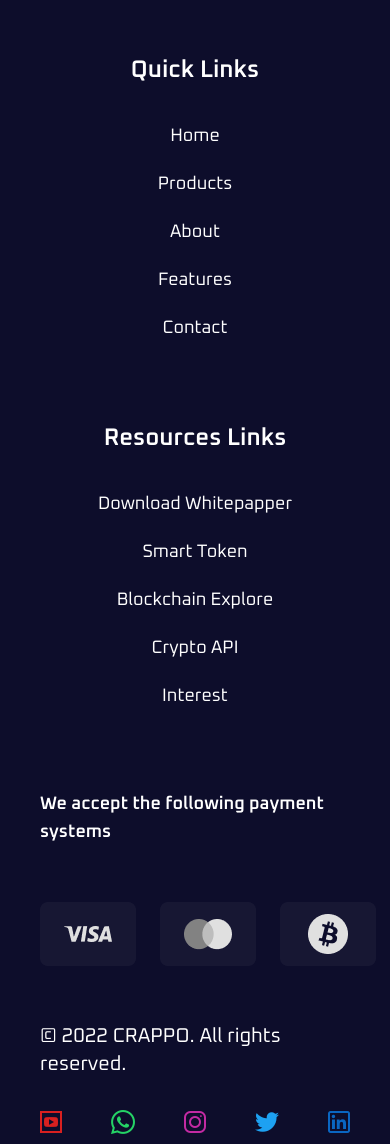
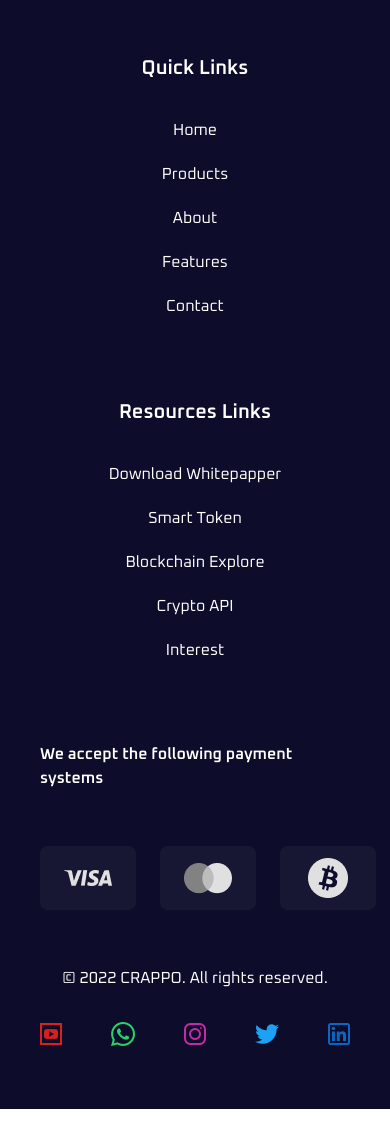
Before and after one commit to Mahmud1087/crappo-cryptocurrency-webpage, a website: page index.html in a window 390 px wide. Shown: the part 6820-7964 px from the top of the page. After the commit the page ends 7929 px from the top, so only its background shows below. Drawn offline with nearby package versions, Linux system fonts and the light colour scheme.

Commit message:
Changed the font size of the bottom navigation links and the copyright text to be normal on small screens and 18px on large screens

```diff
--- a/index.html
+++ b/index.html
@@ -334,27 +334,27 @@
 
                 <!-- Quick Links -->
                 <ul class="quickLInks flex flex-col items-center space-y-5 xl:items-start">
-                    <li class="text-2xl text-white font-semibold mb-4">Quick Links</li>
-                    <li><a href="#" class="text-lg text-white hover:text-blue-600">Home</a></li>
-                    <li><a href="#prod" class="text-lg text-white hover:text-blue-600">Products</a></li>
-                    <li><a href="#about" class="text-lg text-white hover:text-blue-600">About</a></li>
-                    <li><a href="#feat" class="text-lg text-white hover:text-blue-600">Features</a></li>
-                    <li><a href="#contact" class="text-lg text-white hover:text-blue-600">Contact</a></li>
+                    <li class="text-xl text-white font-semibold mb-4">Quick Links</li>
+                    <li><a href="#" class="lg:text-lg text-white hover:text-blue-600">Home</a></li>
+                    <li><a href="#prod" class="lg:text-lg text-white hover:text-blue-600">Products</a></li>
+                    <li><a href="#about" class="lg:text-lg text-white hover:text-blue-600">About</a></li>
+                    <li><a href="#feat" class="lg:text-lg text-white hover:text-blue-600">Features</a></li>
+                    <li><a href="#contact" class="lg:text-lg text-white hover:text-blue-600">Contact</a></li>
                 </ul>
 
                 <!-- Resources Links -->
                 <ul class="resourcesLInks flex flex-col items-center space-y-5 xl:items-start">
-                    <li class="text-2xl text-white font-semibold mb-4">Resources Links</li>
-                    <li><a href="#whitepaper" class="text-lg text-white hover:text-blue-600">Download Whitepapper</a></li>
-                    <li><a href="#token" class="text-lg text-white hover:text-blue-600">Smart Token</a></li>
-                    <li><a href="#blockchain" class="text-lg text-white hover:text-blue-600">Blockchain Explore</a></li>
-                    <li><a href="#api" class="text-lg text-white hover:text-blue-600">Crypto API</a></li>
-                    <li><a href="#interest" class="text-lg text-white hover:text-blue-600">Interest</a></li>
+                    <li class="text-xl text-white font-semibold mb-4">Resources Links</li>
+                    <li><a href="#whitepaper" class="lg:text-lg text-white hover:text-blue-600">Download Whitepapper</a></li>
+                    <li><a href="#token" class="lg:text-lg text-white hover:text-blue-600">Smart Token</a></li>
+                    <li><a href="#blockchain" class="lg:text-lg text-white hover:text-blue-600">Blockchain Explore</a></li>
+                    <li><a href="#api" class="lg:text-lg text-white hover:text-blue-600">Crypto API</a></li>
+                    <li><a href="#interest" class="lg:text-lg text-white hover:text-blue-600">Interest</a></li>
                 </ul>
 
                 <!-- Payments -->
                 <div class="payments flex flex-col space-y-14 items-center">
-                    <h2 class="text-white text-lg font-semibold">We accept the following payment systems</h2>
+                    <h2 class="text-white lg:text-lg font-semibold">We accept the following payment systems</h2>
                     <div class="flex flex-row space-x-6 justify-evenly">
                         <img src="images/visa.png" class="w-[110px]">
                         <img src="images/mastercard.png" class="w-[110px]">
@@ -369,7 +369,7 @@
 
             <!-- Container -->
             <div class="container mx-auto flex flex-col items-center space-y-7 xl:flex-row xl:justify-between xl:space-y-0">
-                <h2 class="text-white text-xl">&copy; 2022 CRAPPO. All rights reserved.</h2>
+                <h2 class="text-white lg:text-lg">&copy; 2022 CRAPPO. All rights reserved.</h2>
                 <div class="social flex flex-row justify-evenly space-x-10">
                     <a href="#youtube"><i class="lab la-youtube-square text-[#d82020] text-[32px]"></i></a>
                     <a href="#whatsapp"><i class="lab la-whatsapp text-[#25d366] text-[32px]"></i></a>
```
